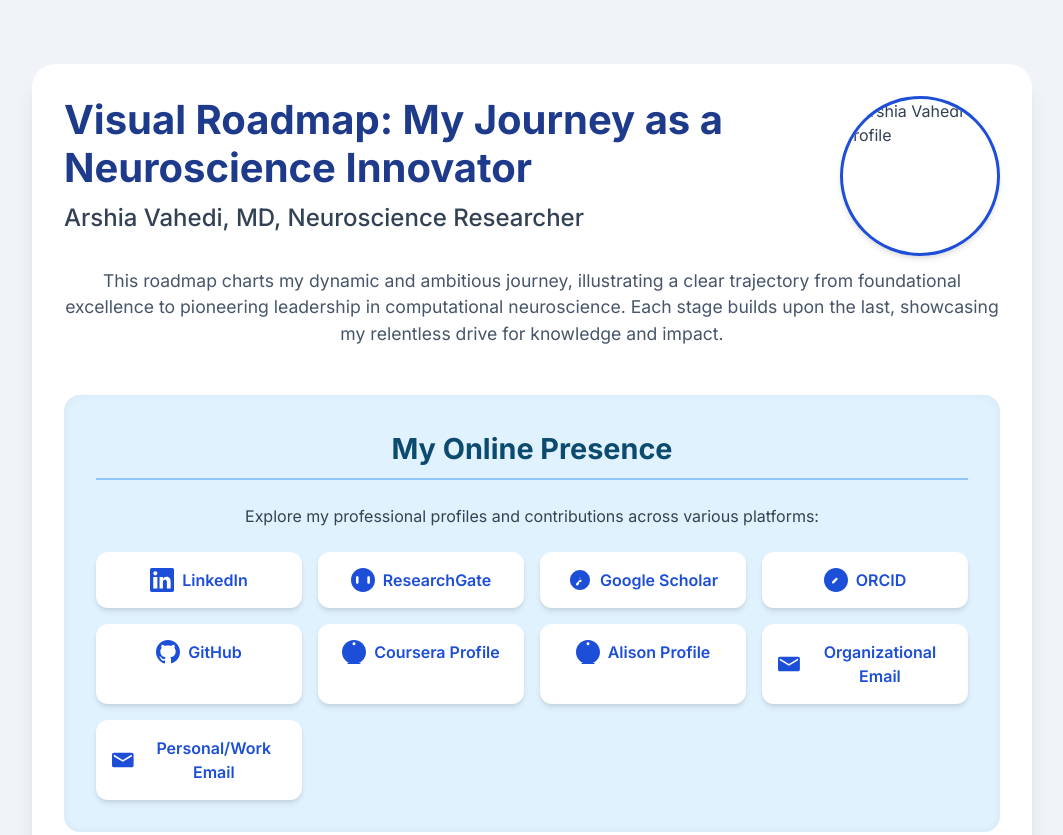
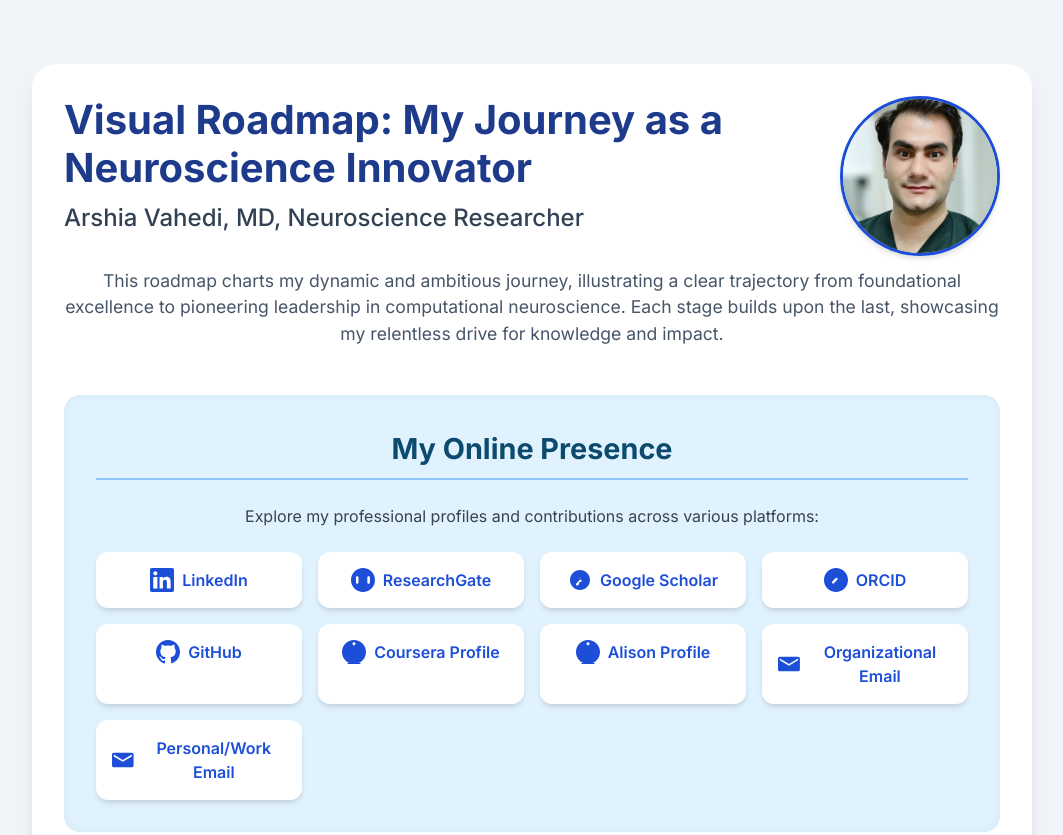
Before and after one commit to ArshiaVahedi/My_Journey, a plain HTML site: page index.html in a window 1280 px wide. Shown: the top 835 px of the page, without its empty margins (108-1171 px from the left). Drawn offline with nearby package versions, Linux system fonts and the light colour scheme.

Commit message:
Update index.html
profile image added

```diff
--- a/index.html
+++ b/index.html
@@ -287,7 +287,7 @@
 <body>
     <div class="roadmap-container">
         <!-- Profile Image Placeholder -->
-        <img src="YOUR_PROFILE_IMAGE_URL_HERE" alt="Arshia Vahedi Profile" class="profile-image-top-right">
+        <img src="https://raw.githubusercontent.com/ArshiaVahedi/My_Journey/refs/heads/main/Arshia.jpg" alt="Arshia Vahedi Profile" class="profile-image-top-right">
         <!-- Add your profile image URL here. Example: src="https://example.com/your-profile-pic.jpg" -->
 
         <h1 class="roadmap-title">Visual Roadmap: My Journey as a Neuroscience Innovator</h1>
```
